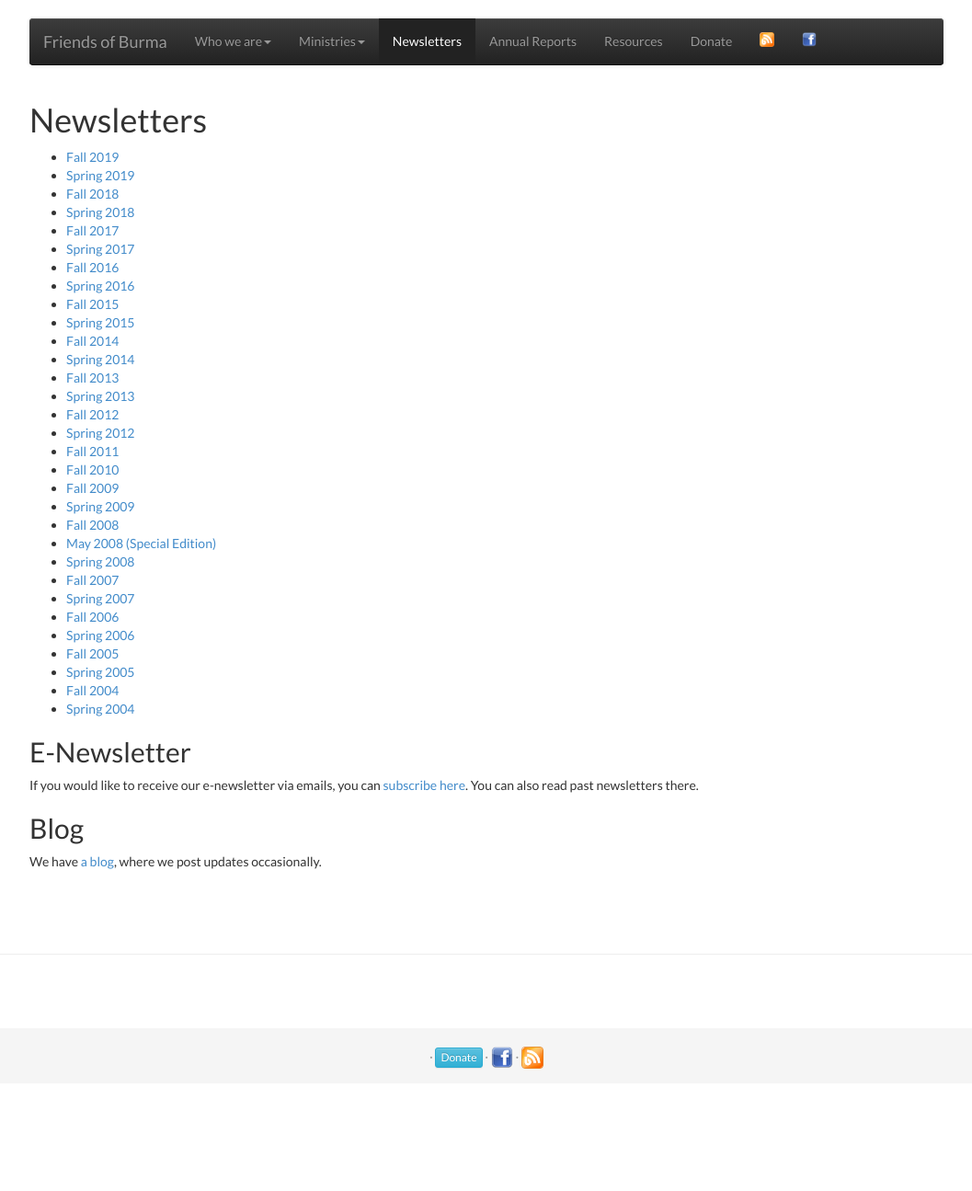
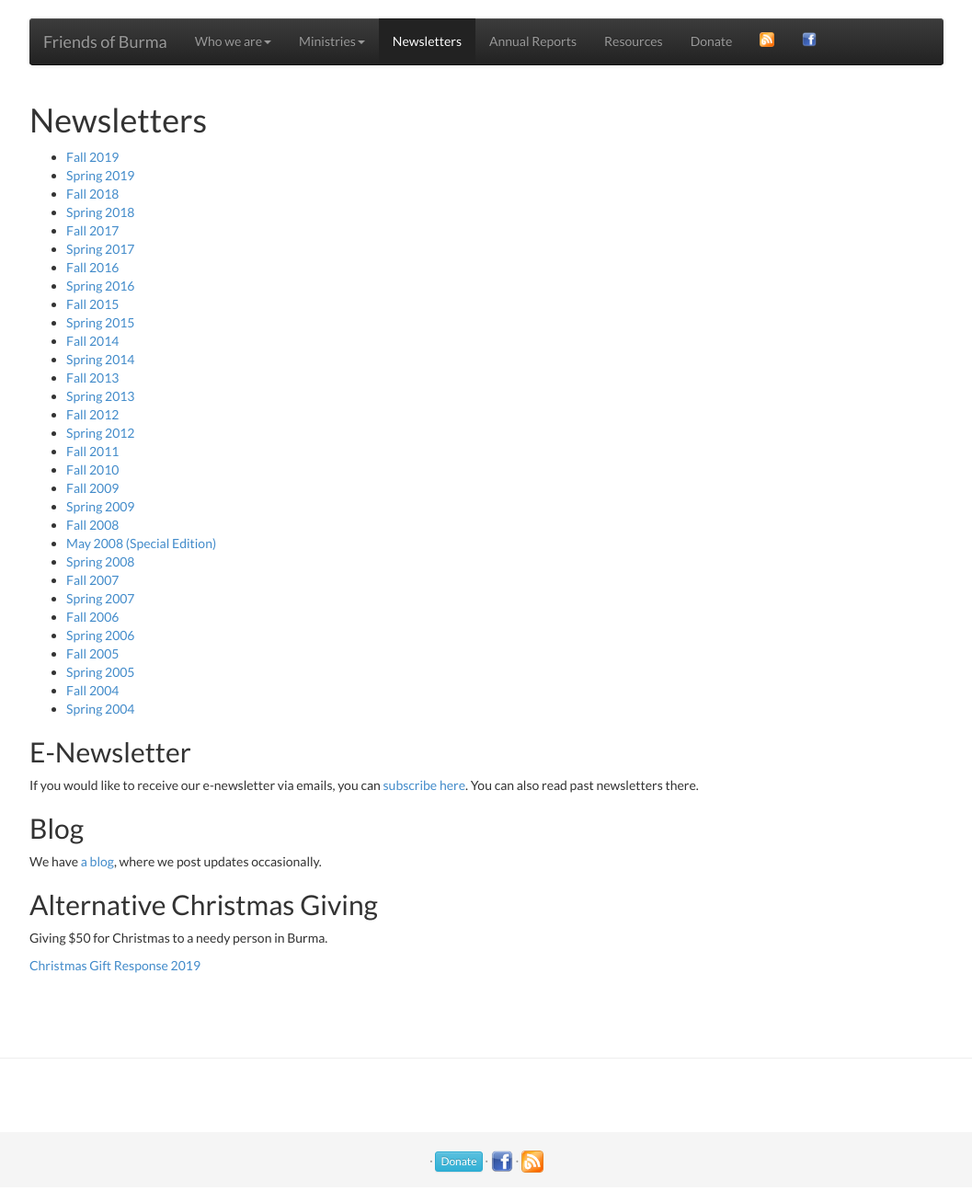
Before and after one commit to friendsofburma/friendsofburma.github.io, a Jekyll site: the page built from _pages/newsletter.html, in a window 1280 px wide. Shown: the whole page at 92% size, without its empty margins (111-1168 px from the left). Built offline with Jekyll 4.4.1, drawn with Linux system fonts in a browser that asks for light colours; before the commit the page ends 1182 px from its top, so only the background shows below that.

Commit message:
updates.

```diff
--- a/_pages/about.html
+++ b/_pages/about.html
@@ -74,6 +74,7 @@ permalink: /about/
     </div>
     <hr>
 
+    <!--
     <div class="row">
         <div class="col-lg-3">
             <img class="featurette-image img-responsive" src="/static/img/photos/judy_lundy.png" alt="">
@@ -84,6 +85,7 @@ permalink: /about/
         </div>
     </div>
     <hr/>
+    -->
 
     <div class="row">
         <div class="col-lg-3">
--- a/_pages/newsletter.html
+++ b/_pages/newsletter.html
@@ -47,4 +47,8 @@ permalink: /newsletters/
   <h2>Blog</h2>
   <p>We have <a href="http://blog.friendsofburma.org" target="_blank">a blog</a>, where we post updates occasionally.</p>
 
+  <h2>Alternative Christmas Giving</h2>
+  <p>Giving $50 for Christmas to a needy person in Burma.</p>
+  <p><a href="https://docs.google.com/document/d/1qv1u6RICahjZyoD0glVRTPtmlwbTnihRcLVY3wV7u3k/edit?usp=sharing">Christmas Gift Response 2019</a></p>
+
 </div><!-- /.container -->
--- a/index.html
+++ b/index.html
@@ -8,6 +8,12 @@ link: home
 
 
 <div class="container marketing">
+    <div class="row">
+        <div class="col-md-8">
+            <h2>Alternative Christmas Giving</h2>
+            <p>Giving $50 for Christmas to a needy person in Burma. Here are <a href="https://docs.google.com/document/d/1qv1u6RICahjZyoD0glVRTPtmlwbTnihRcLVY3wV7u3k/edit?usp=sharing">some responses from 2019</a></p>
+        </div>
+    </div>
     <div class="row">
         <div class="col-lg-4">
             <h2>Who we are</h2>
```
Also changed, not shown: static/img/photos/cynthia_wu.jpg (added).
